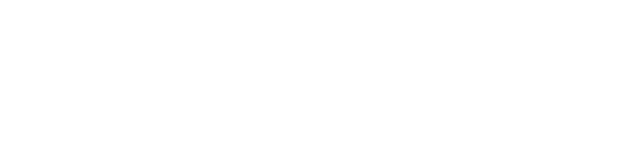
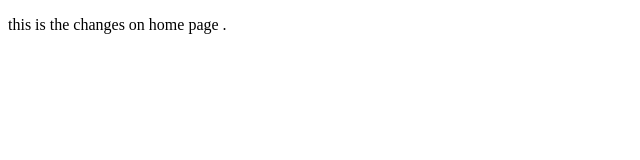
Before and after one commit to didier-bazayesu/Gym-Git-Exercise-Solutions, a plain HTML site: page home.html in a window 1280 px wide. Shown: the whole page, without its empty margins (0-640 px from the left). Drawn offline with Linux system fonts and the light colour scheme.

Commit message:
feat: adding changes on home page

```diff
--- a/home.html
+++ b/home.html
@@ -4,6 +4,10 @@
     <meta charset="UTF-8">
     <meta name="viewport" content="width=device-width, initial-scale=1.0">
     <title>Document</title>
+
+    <p>
+        this is the changes on home page .
+    </p>
 </head>
 <body>
 
```
